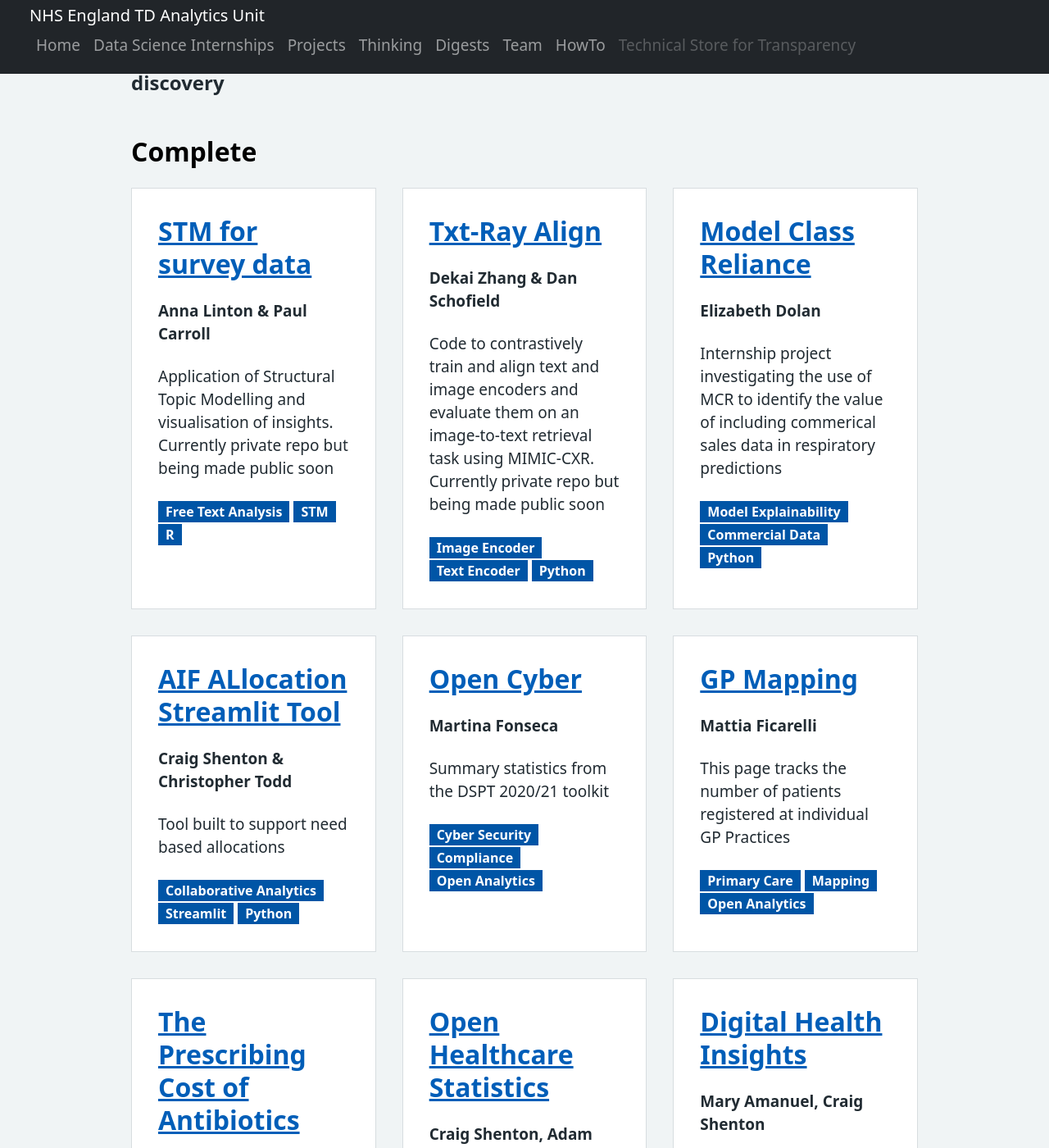
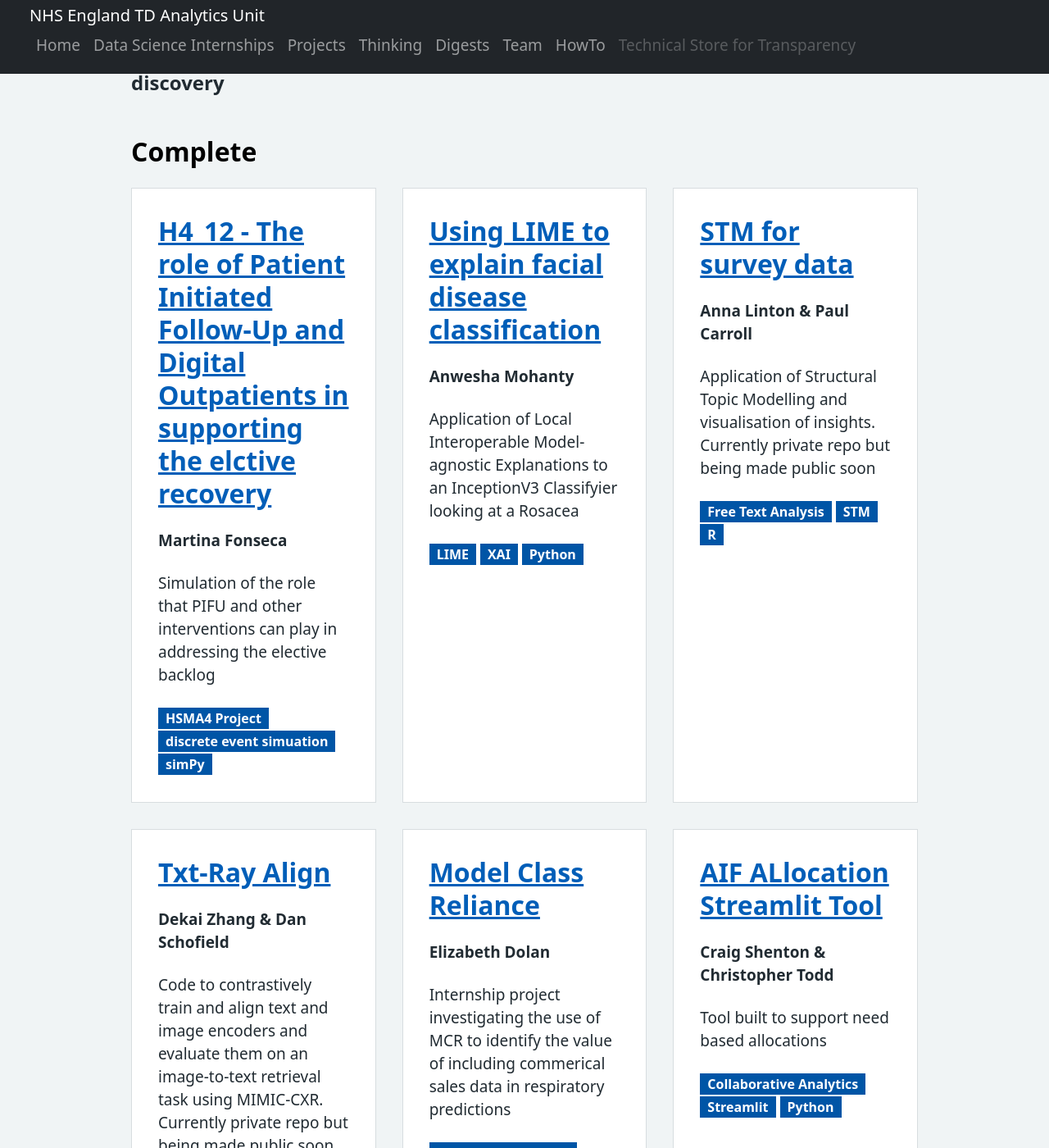
Before and after one commit to nhsx/AnalyticsUnit, a Jekyll site: the page built from content/projects.md, in a window 1280 px wide and 1400 px high, scrolled down 493 px. Shown: the whole window at 82% size. Built offline with Jekyll 4.4.1, drawn with Linux system fonts in a browser that asks for light colours.

Commit message:
Add two projects to list

```diff
--- a/_data/project.yml
+++ b/_data/project.yml
@@ -1,3 +1,21 @@
+- title: H4_12 - The role of Patient Initiated Follow-Up and Digital Outpatients in supporting the elctive recovery
+  link: https://github.com/nhsx/HSMA4-12-DES-rheum
+  stage: Complete
+  badge1: HSMA4 Project
+  badge2: discrete event simuation
+  badge3: simPy
+  description: Simulation of the role that PIFU and other interventions can play in addressing the elective backlog
+  author: Martina Fonseca
+
+- title: Using LIME to explain facial disease classification
+  link: https://github.com/nhsx/LIME-XAI-Facial-Disease-Classification
+  stage: Complete
+  badge1: LIME
+  badge2: XAI
+  badge3: Python
+  description: Application of Local Interoperable Model-agnostic Explanations to an InceptionV3 Classifyier looking at a Rosacea
+  author: Anwesha Mohanty
+
 - title: STM for survey data
   link: https://github.com/nhsx/stm-survey-text
   stage: Complete
```
Also changed, not shown: assets/img/NHS_england.jpeg (added).
